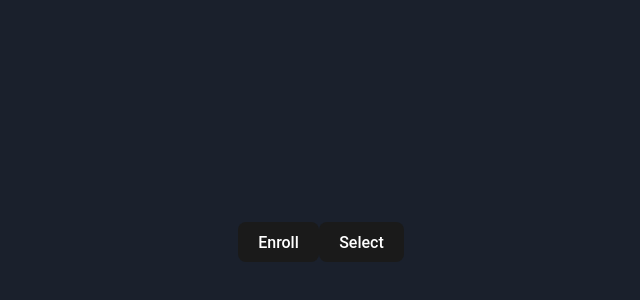
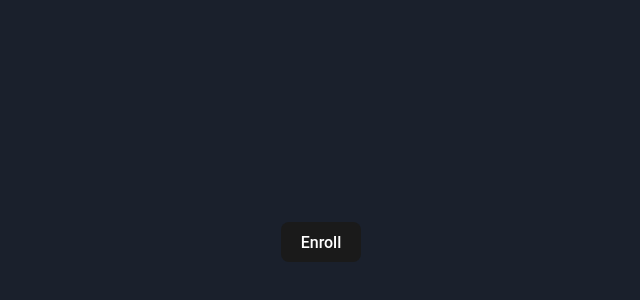
Before and after one commit to sarath-m-s/bus-app-frontend, a React (Vite) app: page /admin in a window 1280 px wide. Shown: the part 158-458 px from the top of the page, without its empty margins (319-959 px from the left). Built offline with nearby package versions, Linux system fonts and the light colour scheme.

Commit message:
Remove commented out code and fix typo in FormComponent

```diff
--- a/src/App.jsx
+++ b/src/App.jsx
@@ -5,7 +5,7 @@ import LoginPage from "./pages/LoginPage.jsx";
 import BusData from "./pages/BusData.jsx";
 import Customer from "./pages/Customer.jsx";
 import Admin from "./pages/Admin.jsx";
-import Select from "./pages/SelectPage.jsx";
+// import Select from "./pages/SelectPage.jsx";
 import Enroll from "./pages/EnrollPage.jsx";
 
 function App() {
@@ -18,7 +18,7 @@ function App() {
         <Route path="/login/customer" element={<Customer />} />
         <Route path="/admin" element={<Admin />} />
         <Route path="/enroll" element={<Enroll />} />
-        <Route path="/select" element={<Select />} />
+        {/* <Route path="/select" element={<Select />} /> */}
       </Routes>
     </Router>
   );
--- a/src/components/FormComponent.jsx
+++ b/src/components/FormComponent.jsx
@@ -93,7 +93,7 @@ const FormComponent = () => {
         onChange={handleChange}
       />
       <InputField
-        label="COntact number"
+        label="Contact number"
         name="contactNumber"
         value={formData.registrationNumber}
         onChange={handleChange}
--- a/src/pages/Admin.jsx
+++ b/src/pages/Admin.jsx
@@ -4,9 +4,9 @@ import { useNavigate } from "react-router-dom";
 function Admin() {
   const navigate = useNavigate();
 
-  const handleSelect = () => {
-    navigate("/select");
-  };
+  // const handleSelect = () => {
+  //   navigate("/select");
+  // };
 
   const handleEnroll = () => {
     navigate("/enroll");
@@ -15,7 +15,7 @@ function Admin() {
   return (
     <div>
       <button onClick={handleEnroll}>Enroll</button>
-      <button onClick={handleSelect}>Select</button>
+      {/* <button onClick={handleSelect}>Select</button> */}
     </div>
   );
 }
```
